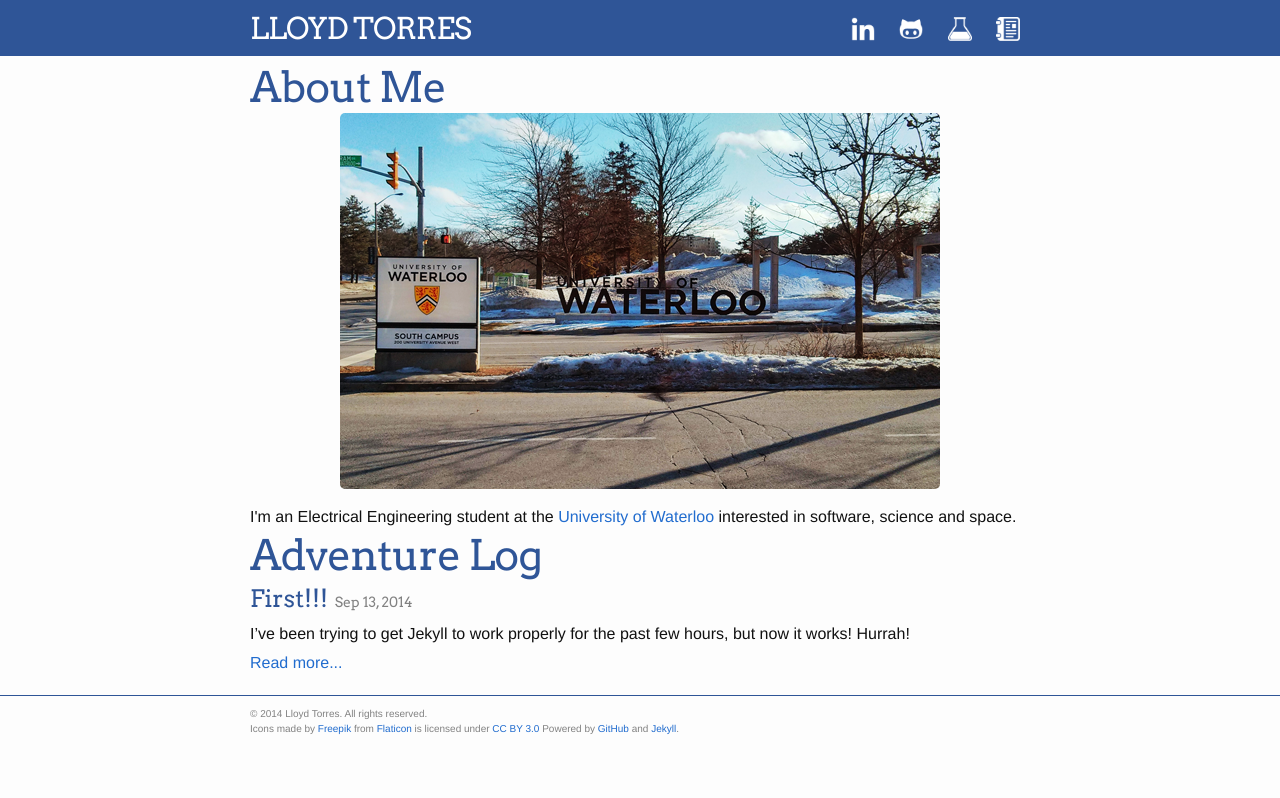
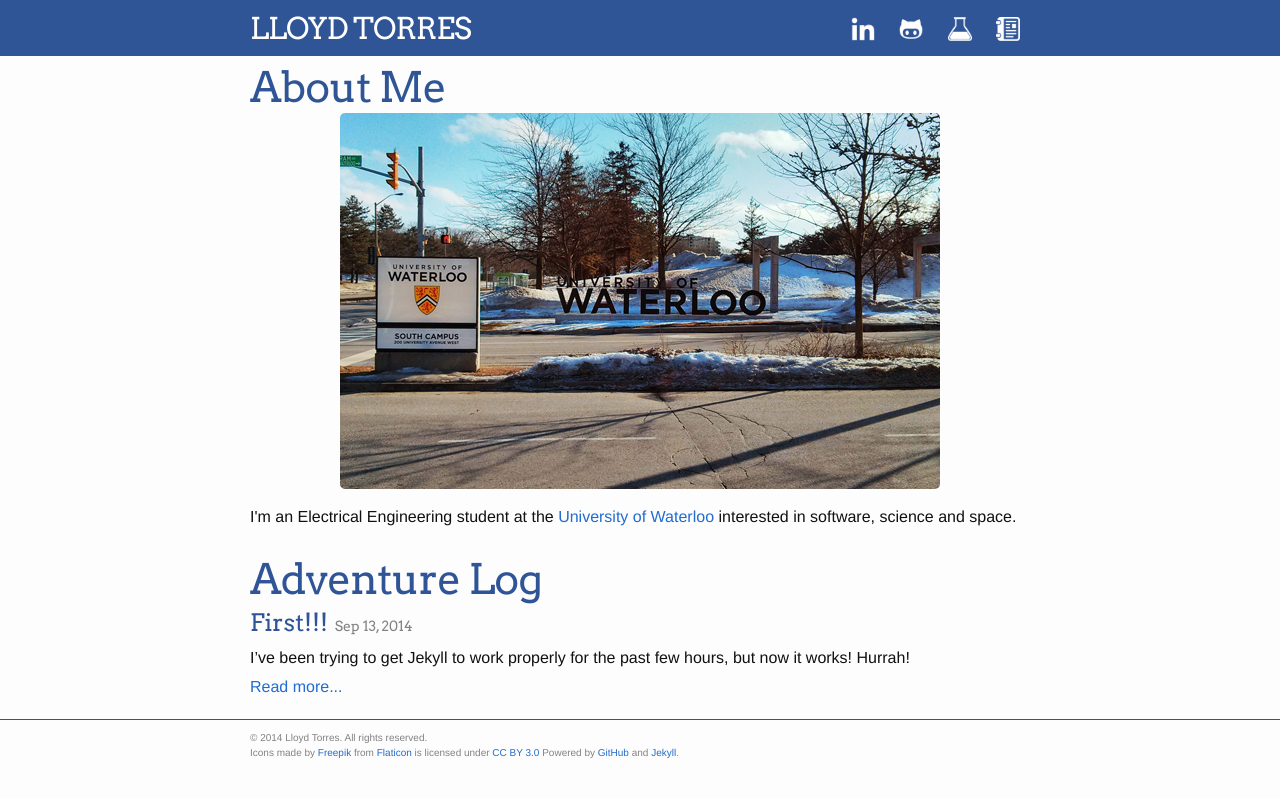
Before and after one commit to lloydtorres/lloydtorres.github.io, a Jekyll site: the page built from index.html, in a window 1280 px wide. Shown: the top 798 px of the page. Built offline with Jekyll 4.4.1, drawn with Linux system fonts in a browser that asks for light colours; the list of posts is cut into pages by our own code.

Commit message:
Updating index and projects content

```diff
--- a/index.html
+++ b/index.html
@@ -9,11 +9,11 @@
 	<img title="University of Waterloo" alt="University of Waterloo" src="/images/uwaterloo_header.png"/>
 
 	<p class="text">I'm an Electrical Engineering student at the <a href="http://uwaterloo.ca/">University of Waterloo</a> interested in software, science and space.</p>
-
+	<br />
 	<h1 class="post-title"><a href="/log/">Adventure Log</a></h1>
 
   <ul class="post-list">
-    {% for post in site.posts limit:1 %}
+    {% for post in site.posts limit:3 %}
       <li>
         <h2>
           <a class="page-heading" href="{{ post.url | prepend: site.baseurl }}">{{ post.title }}</a> <span class="post-meta">{{ post.date | date: "%b %-d, %Y" }}</span>
```
Also changed, not shown: projects.md (+1 -1 lines).
